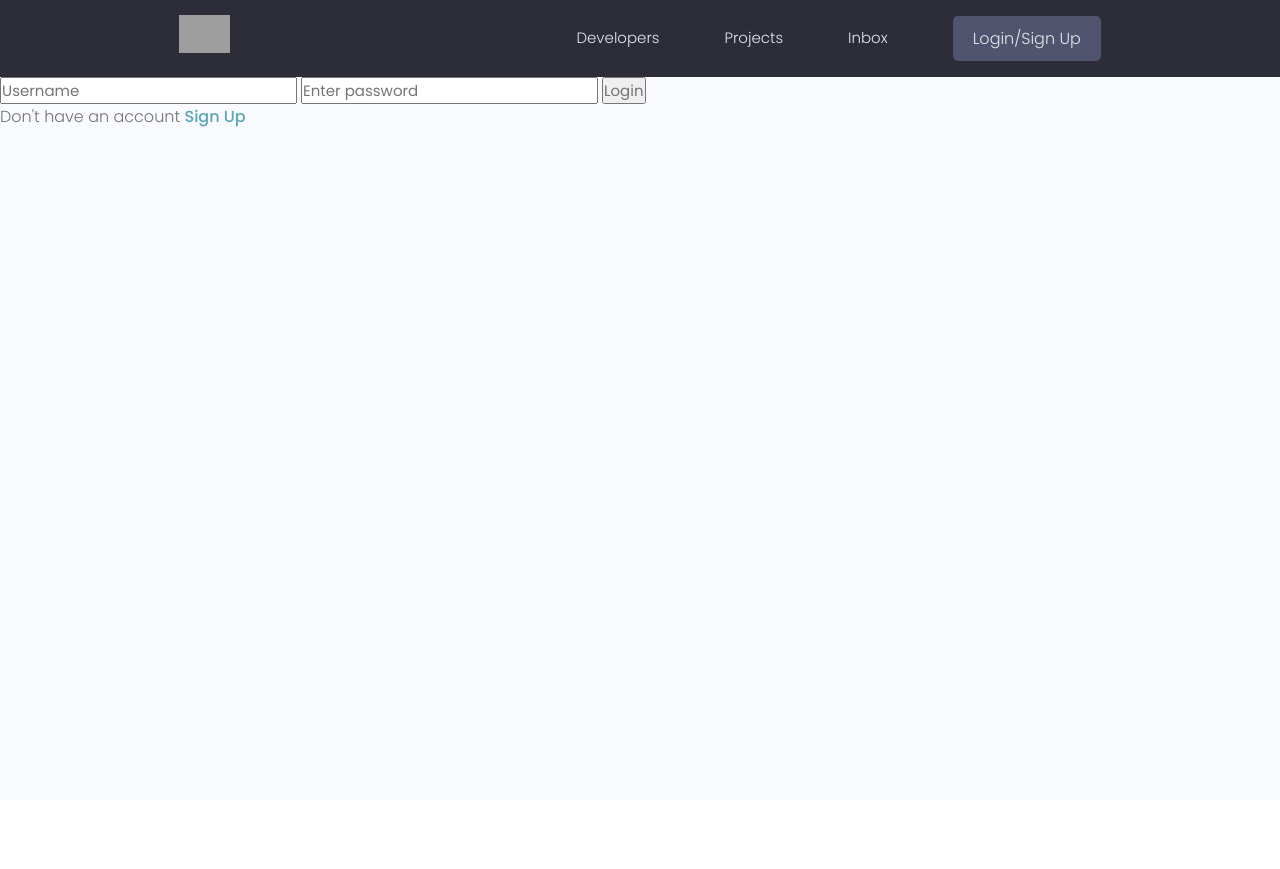
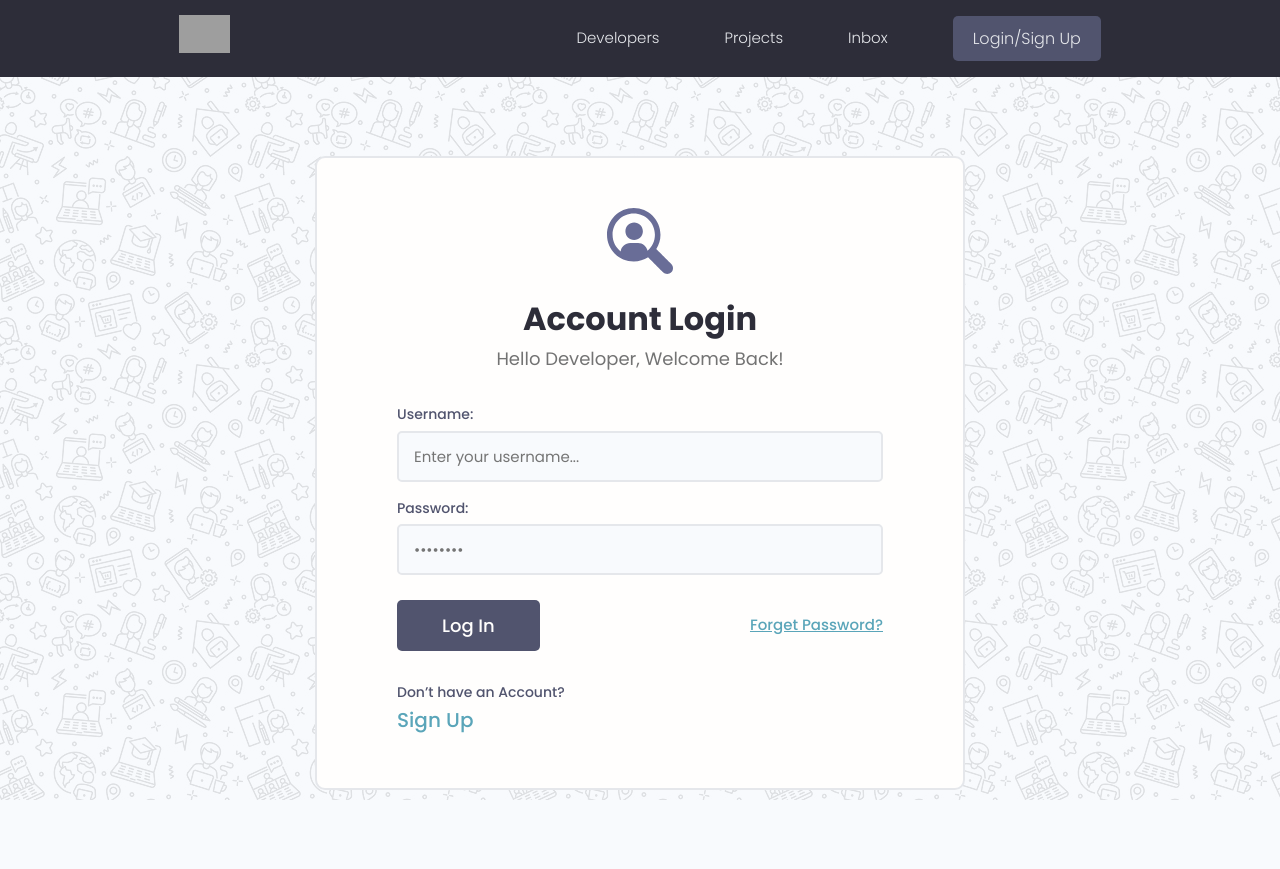
Before and after one commit to une-fee/web_devsearch, a Django app: a page that uses devsearch/templates/main.html in a window 1280 px wide. Before the commit the page ends 127 px from the top, so only its background shows below. Run offline with Django 4.2, Linux system fonts and the light colour scheme; grey boxes are pictures that could not be loaded.

Commit message:
commit 4: signup, edit user account form

```diff
--- a/devsearch/static/styles/app.css
+++ b/devsearch/static/styles/app.css
@@ -845,3 +845,17 @@ img {
   margin-bottom: 1rem;
   margin-top: 2rem;
 }
+
+/*=======================
+  Fixed Position Alerts Wrapper
+========================*/
+
+.alert {
+  position: fixed;
+  left: 50%;
+  top: 120px;
+  transform: translate(-50%, -50%);
+
+
+  z-index: 99999;
+}
--- a/devsearch/static/uikit/app.js
+++ b/devsearch/static/uikit/app.js
@@ -2,3 +2,13 @@
 document.addEventListener('DOMContentLoaded', function () {
   hljs.highlightAll();
 });
+
+
+let alertWrapper = document.querySelector('.alert')
+let alertClose = document.querySelector('.alert__close')
+
+if (alertWrapper) {
+  alertClose.addEventListener('click', () =>
+    alertWrapper.style.display = 'none'
+  )
+}
--- a/devsearch/templates/main.html
+++ b/devsearch/templates/main.html
@@ -21,11 +21,12 @@
     {% include 'navbar.html' %}
 
     {% if messages %}
-    <ul class="messages">
         {% for message in messages %}
-        <li {% if message.tags %} class="{{ message.tags }}" {% endif %}>{{ message }}</li>
+            <div class="alert alert--{{message.tags}}">
+                <p class="alert__message">{{message}}</p>
+                <button class="alert__close">x</button>
+            </div>
         {% endfor %}
-    </ul>
     {% endif %}
 
     {% block content %}
@@ -33,4 +34,5 @@
     {% endblock content %}
 
 </body>
+<script src="{% static 'uikit/app.js' %}"></script>
 </html>
--- a/devsearch/templates/navbar.html
+++ b/devsearch/templates/navbar.html
@@ -17,7 +17,7 @@
           <li class="header__menuItem"><a href="{% url 'projects' %}">Projects</a></li>
           <li class="header__menuItem"><a href="">Inbox</a></li>
           {% if request.user.is_authenticated %}
-          <li class="header__menuItem"><a href="{% url 'create-project' %}">Add Project</a></li>
+          <li class="header__menuItem"><a href="{% url 'account' %}">Account</a></li>
           <li class="header__menuItem"><a href="{% url 'logout' %}" class="btn btn--sub">Logout</a></li>
           {% else %}
           <li class="header__menuItem"><a href="{% url 'login' %}" class="btn btn--sub">Login/Sign Up</a></li>
--- a/devsearch/users/templates/users/login_register.html
+++ b/devsearch/users/templates/users/login_register.html
@@ -1,25 +1,92 @@
 {% extends 'main.html' %}
+{% load static %}
 
 {% block content %}
 
 {% if page == 'register' %}
-    <h1>something</h1>
-<form method="POST" action="{% url 'register' %}">
-    {% csrf_token %}
-    {{form.as_p}}
-    <input type="submit" value="Register User" />
-</form>
 
-<p>Already have an account <a href="{% url 'login' %}">Login</a></p>
+<div class="auth">
+      <div class="card">
+        <div class="auth__header text-center">
+          <a href="/">
+            <img src="{% static 'images/icon.svg' %}" alt="icon" />
+          </a>
+          <h3>Register an Account</h3>
+          <p>Create a new developer account</p>
+        </div>
+
+        <form method="POST" action="{% url 'register' %}" class="form auth__form">
+          {% csrf_token %}
+          <!-- Input:Text -->
+          {% for field in form %}
+            <div class="form__field">
+            <label for="formInput#text">{{field.label}}</label>
+            {{field}}
+
+            {% if field.help_text %}
+                <small>{{field.help_text}}</small>
+            {% endif %}
+                <p style="color: red;">{{error}}</p>
+            {% for error in field.errors %}
+
+            {% endfor %}
+          </div>
+          {% endfor %}
+
+          <div class="auth__actions">
+            <input class="btn btn--sub btn--lg" type="submit" value="Sign  In" />
+          </div>
+        </form>
+        <div class="auth__alternative">
+          <p>Already have an Account?</p>
+          <a href="{% url 'login' %}">Log In</a>
+        </div>
+      </div>
+    </div>
+
 {% else %}
-<form method="POST" action="{% url 'login' %}">
-    {% csrf_token %}
-    <input type="text" name="username" placeholder="Username" />
-    <input type="password" name="password" placeholder="Enter password"/>
-    <input type="submit" value="Login">
 
-    <p>Don't have an account <a href="{% url 'register' %}">Sign Up</a></p>
-</form>
+<div class="auth">
+
+    <div class="card">
+
+        <div class="auth__header text-center">
+            <a href="/">
+                <img src="{% static 'images/icon.svg' %}" alt="icon" />
+            </a>
+            <h3>Account Login</h3>
+            <p>Hello Developer, Welcome Back!</p>
+        </div>
+
+        <form method="POST" action="{% url 'login' %}" class="form auth__form">
+            {% csrf_token %}
+            <!-- Input:Username -->
+            <div class="form__field">
+                <label for="formInput#text">Username: </label>
+                <input class="input input--text" id="formInput#text" type="text" name="username"
+                    placeholder="Enter your username..." />
+            </div>
+
+            <!-- Input:Password -->
+            <div class="form__field">
+                <label for="formInput#password">Password: </label>
+                <input class="input input--password" id="formInput#passowrd" type="password" name="password"
+                    placeholder="••••••••" />
+            </div>
+
+            <div class="auth__actions">
+                <input class="btn btn--sub btn--lg" type="submit" value="Log In" />
+                <a href="">Forget Password?</a>
+            </div>
+        </form>
+
+        <div class="auth__alternative">
+            <p>Don’t have an Account?</p>
+            <a href="{% url 'register' %}">Sign Up</a>
+        </div>
+    </div>
+</div>
+
 {% endif %}
 
 {% endblock content %}
--- a/devsearch/users/urls.py
+++ b/devsearch/users/urls.py
@@ -7,4 +7,6 @@ urlpatterns = [
     path('login/', views.loginUser, name='login'),
     path('logout/', views.logoutUser, name='logout'),
     path('register/', views.registerUser, name='register'),
+    path('account/', views.userAccount, name='account'),
+    path('edit-account/', views.editAccount, name='edit-account'),
 ]
--- a/devsearch/users/views.py
+++ b/devsearch/users/views.py
@@ -4,7 +4,7 @@ from django.contrib.auth.models import User
 from .models import Profile
 from django.contrib.auth.decorators import login_required
 from django.contrib import messages
-from .forms import CustomUserCreationForm
+from .forms import CustomUserCreationForm, ProfileForm
 
 # Create your views here.
 def profiles(request):
@@ -65,9 +65,32 @@ def registerUser(request):
             messages.success(request, 'User account was created!')
 
             login(request, user)
-            return redirect('profiles')
+            return redirect('edit-account')
         else:
             messages.error(request, 'An error has occurred during registration')
 
     context = {'page': page, 'form': form}
     return render(request, 'users/login_register.html', context)
+
+@login_required(login_url='login')
+def userAccount(request):
+    profile = request.user.profile
+    skills = profile.skill_set.all()
+    projects = profile.project_set.all()
+
+    context = {'profile': profile, 'skills': skills, 'projects': projects}
+    return render(request, 'users/account.html', context)
+
+@login_required(login_url='login')
+def editAccount(request):
+    profile = request.user.profile
+    form = ProfileForm(instance=profile)
+
+    if request.method == 'POST':
+        form = ProfileForm(request.POST, request.FILES, instance=profile)
+        if form.is_valid():
+            form.save()
+
+            return redirect('account')
+    context = {'form': form}
+    return render(request, 'users/profile_form.html', context)
```
Also changed, not shown: devsearch/templates/signup.html (added, +68 -0 lines), devsearch/users/forms.py (+21 -0 lines), devsearch/users/signals.py (+11 -0 lines), devsearch/users/templates/users/account.html (added, +107 -0 lines), devsearch/users/templates/users/profile_form.html (added, +28 -0 lines), devsearch/static/images/icon.svg (added), devsearch/static/images/pattern.jpg (added), devsearch/static/images/profiles/0b2f3fcc9b9adabf65afece6beed7912.jpeg (added), devsearch/static/images/profiles/1605630997960_zTGfDzC.jpeg (added), devsearch/static/images/profiles/donut.png (added).
